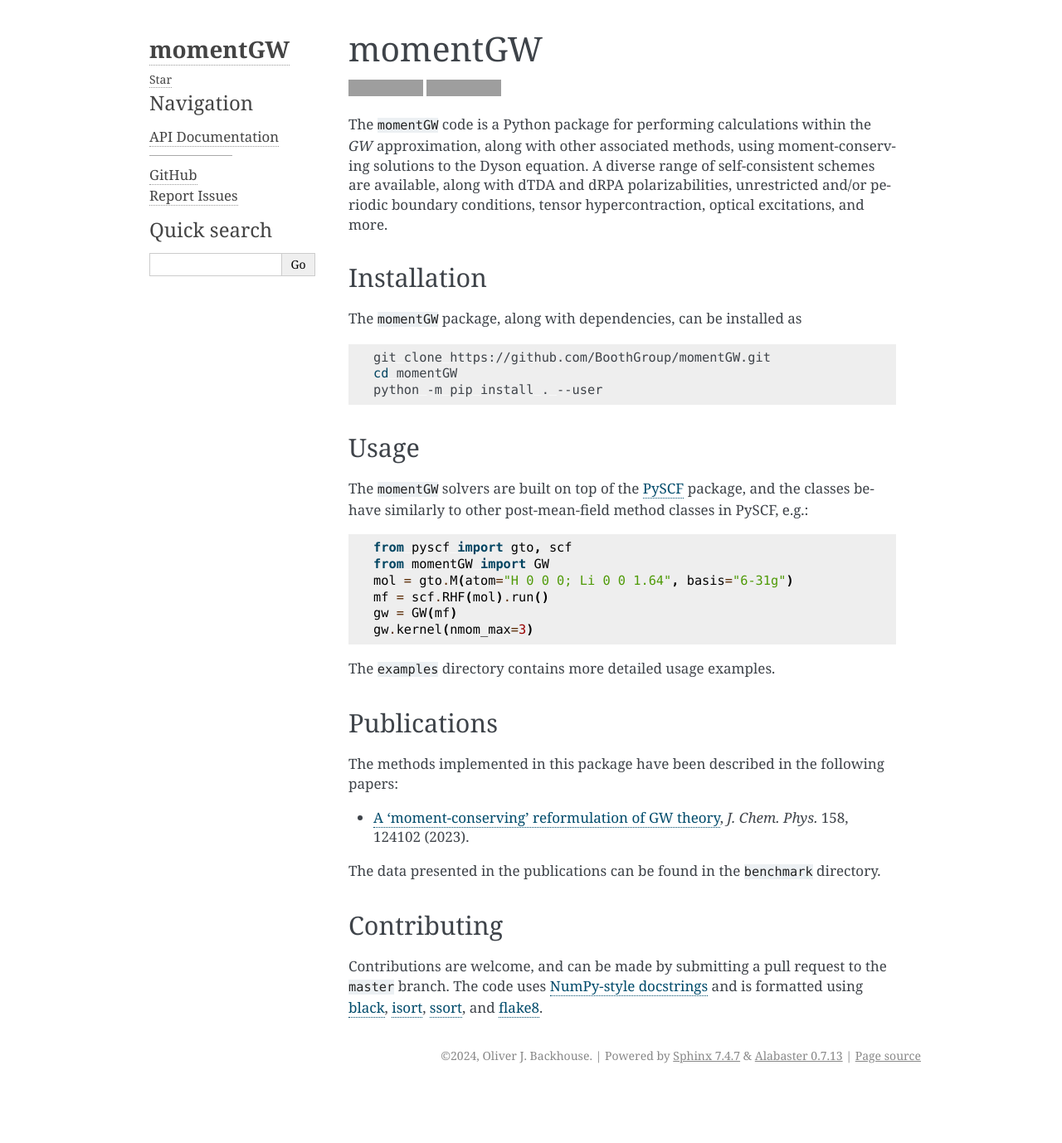
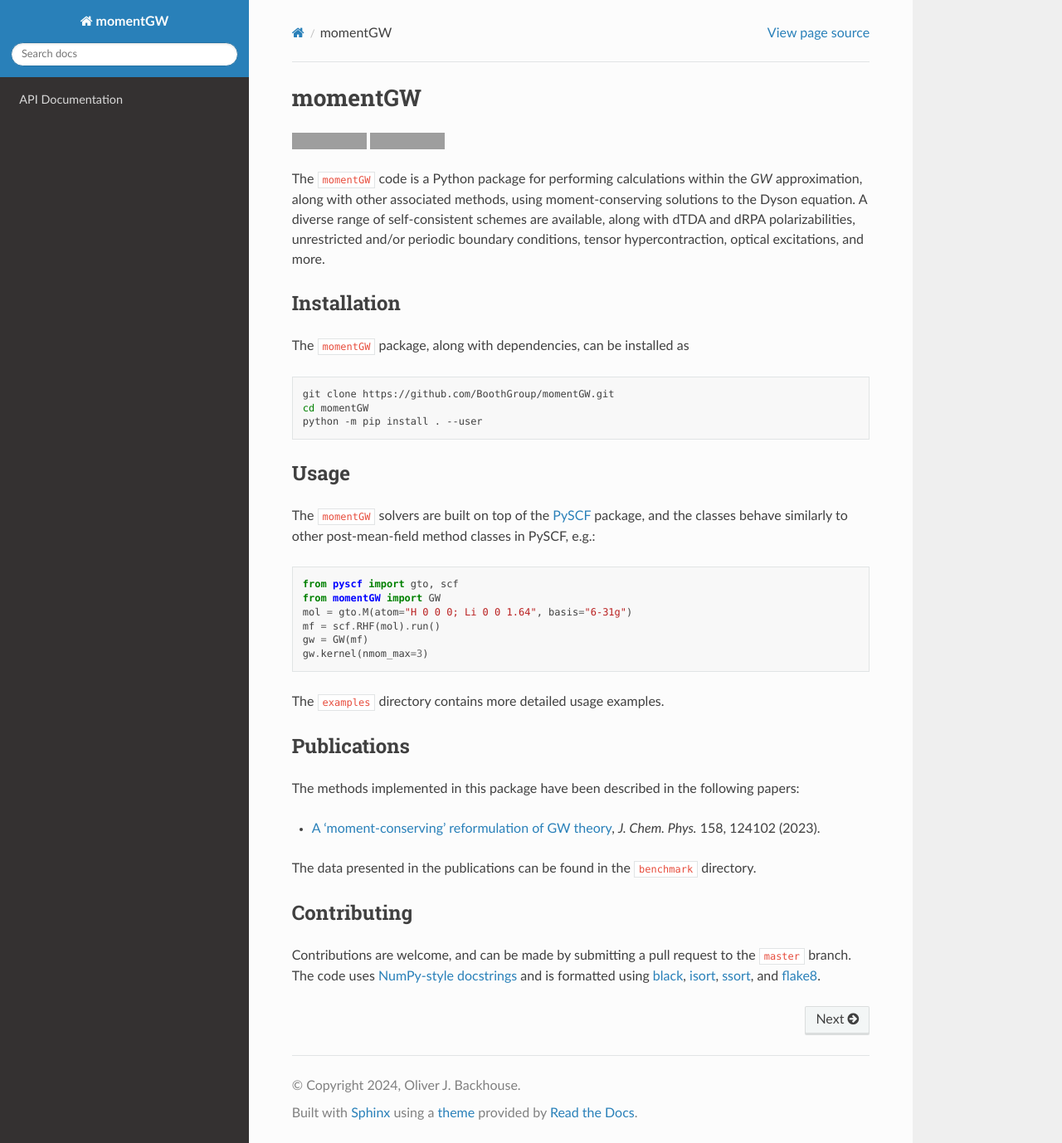
Before and after one commit to BoothGroup/momentGW, a Sphinx documentation site: the page built from docs/index.rst, in a window 1280 px wide and 1378 px high. Shown: the whole window at 83% size. Built offline with Sphinx 7.4.7 and the Read the Docs theme 2.0.0, drawn with Linux system fonts in a browser that asks for light colours; pages that are not in the unit, such as notebooks, are missing from menus; grey boxes are pictures that could not be loaded.

Commit message:
RTD themes

```diff
--- a/docs/conf.py
+++ b/docs/conf.py
@@ -16,19 +16,20 @@ extensions = [
     "sphinx.ext.mathjax",
     "sphinx.ext.viewcode",
     "sphinx_mdinclude",
+    "sphinx_rtd_theme",
     "numpydoc",
 ]
 
 templates_path = ["_templates"]
 
 autodoc_default_options = {
+    "members": True,
+    "member-order": "bysource",
     "show-inheritance": True,
-    "members": True,
     "private-members": False,
     "special-members": False,
     "inherited-members": True,
     "undoc-members": False,
-    "member-order": "groupwise",
     "typehints": "description",
 }
 
@@ -46,18 +47,7 @@ intersphinx_mapping = {"python": ("https://docs.python.org/3", None)}
 source_suffix = [".rst", ".md"]
 master_doc = "index"
 
-html_theme = "alabaster"
-html_theme_options = {
-    "fixed_sidebar": True,
-    "badge_branch": "master",
-    "github_user": "BoothGroup",
-    "github_repo": "momentGW",
-    "github_button": False,
-    "extra_nav_links": {
-        "GitHub": "https://github.com/BoothGroup/momentGW",
-        "Report Issues": "https://github.com/BoothGroup/momentGW/issues",
-    },
-}
+html_theme = "sphinx_rtd_theme"
 html_sidebars = {
     "**": [
         "about.html",
--- a/pyproject.toml
+++ b/pyproject.toml
@@ -56,6 +56,7 @@ dev = [
     "pytest-env>=1.1.0",
     "sphinx>=4.0.0",
     "sphinx-mdinclude>=0.5.0",
+    "sphinx_rtd_theme>=1.0.0",
     "numpydoc>=1.1.0",
 ]
 mpi = [
```
